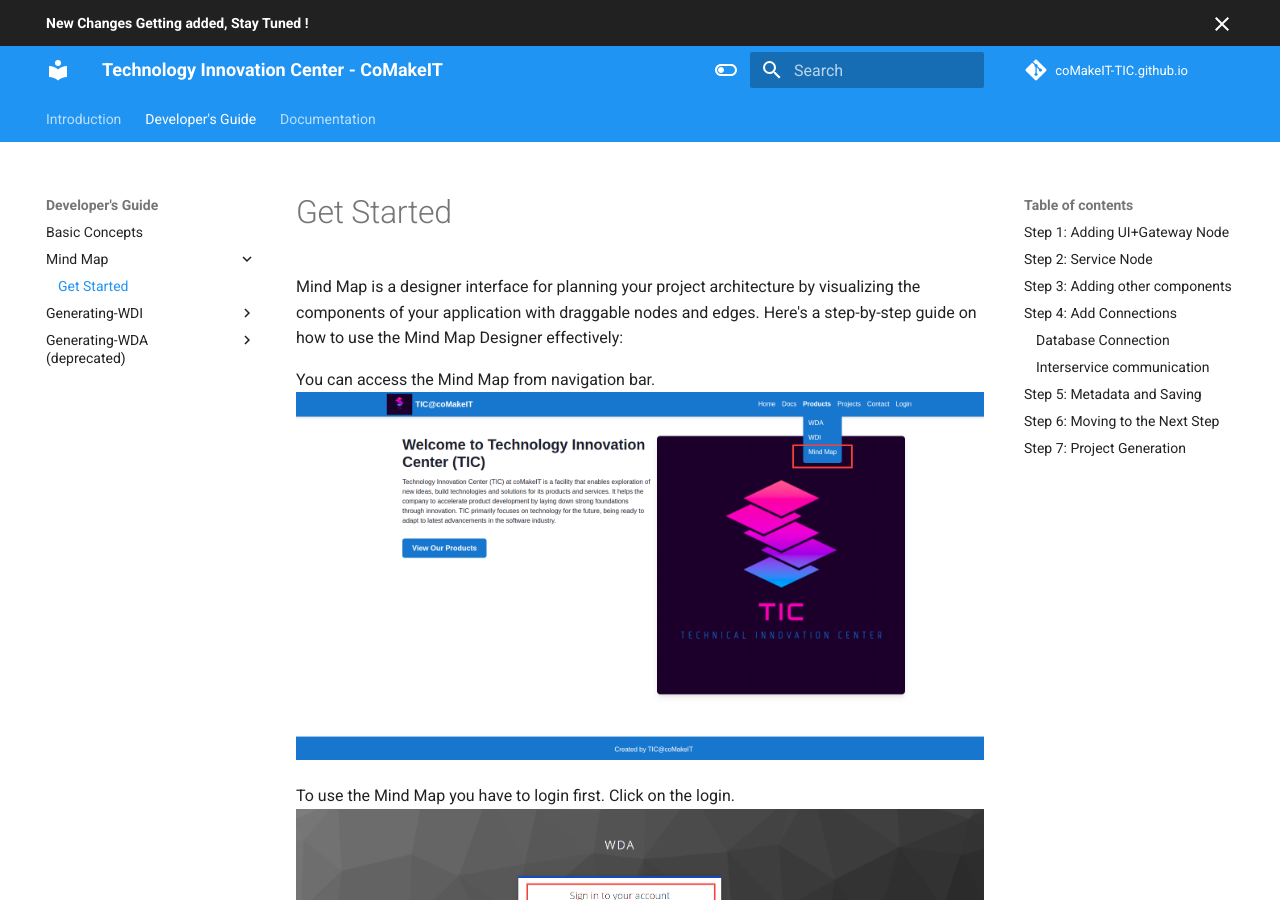
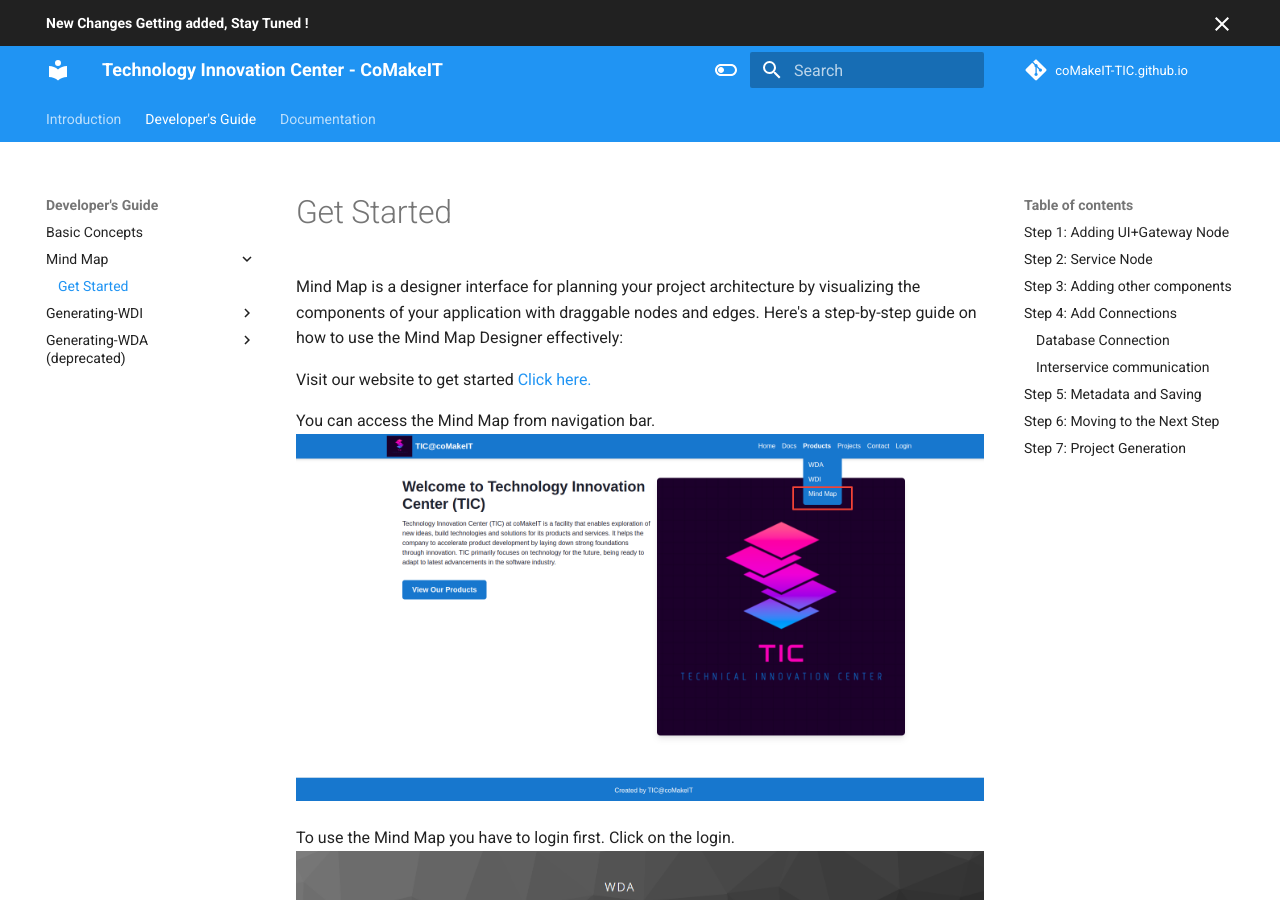
Before and after one commit to tic-oss/tic-oss.github.io, an MkDocs documentation site: the page built from docs/DevelopersGuide/MindMap/GetStarted.md, in a window 1280 px wide and 900 px high. Built offline with MkDocs 1.6.1 and Material for MkDocs 9.7.7, drawn with Linux system fonts in a browser that asks for light colours; comment, search, counter and statistics services are not loaded.

Commit message:
link to website

```diff
--- a/docs/DevelopersGuide/MindMap/GetStarted.md
+++ b/docs/DevelopersGuide/MindMap/GetStarted.md
@@ -1,4 +1,6 @@
 Mind Map is a designer interface for planning your project architecture by visualizing the components of your application with draggable nodes and edges. Here's a step-by-step guide on how to use the Mind Map Designer effectively:
+
+Visit our website to get started [Click here.](http://wda-ui.s3-website.ap-south-1.amazonaws.com/){target="_blank"}
 
 You can access the Mind Map from navigation bar.
 <a href="/Images/Navigatetomindmap.png" target="_blank"><img src="/Images/Navigatetomindmap.png" alt="Image"></a>
```
